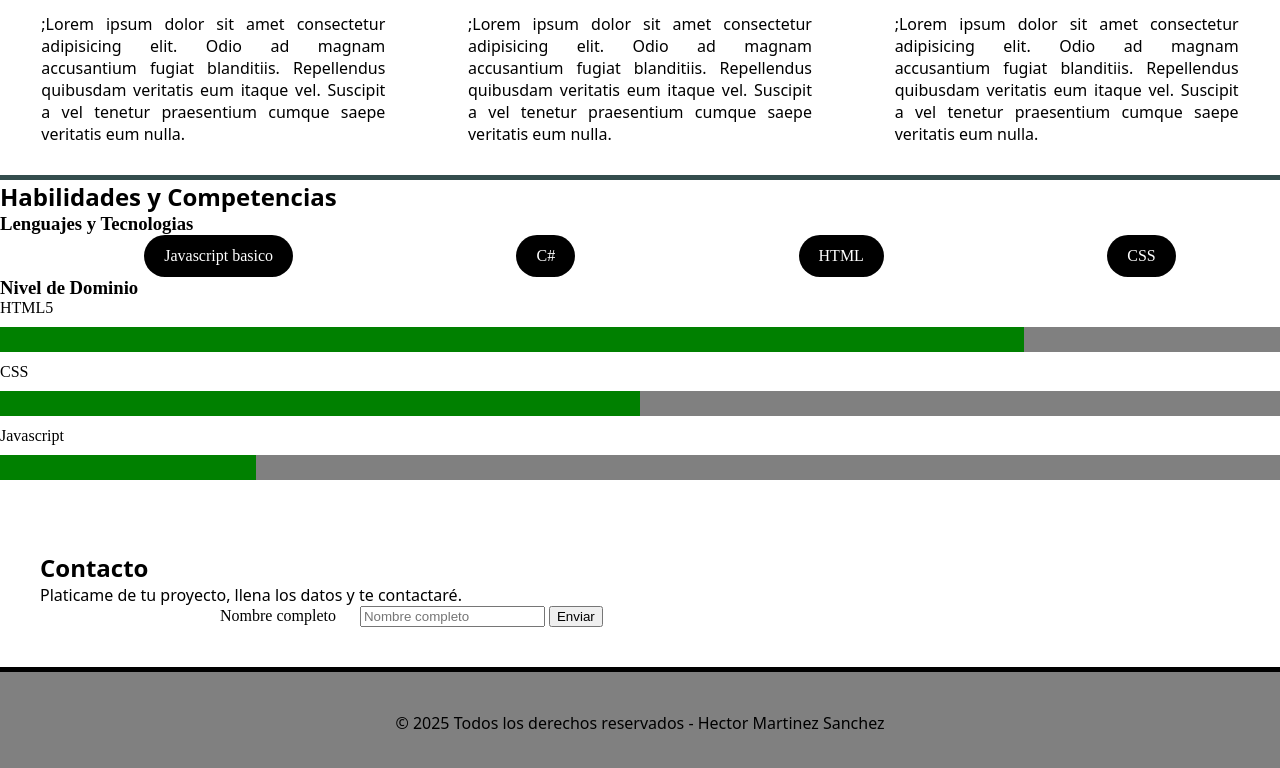
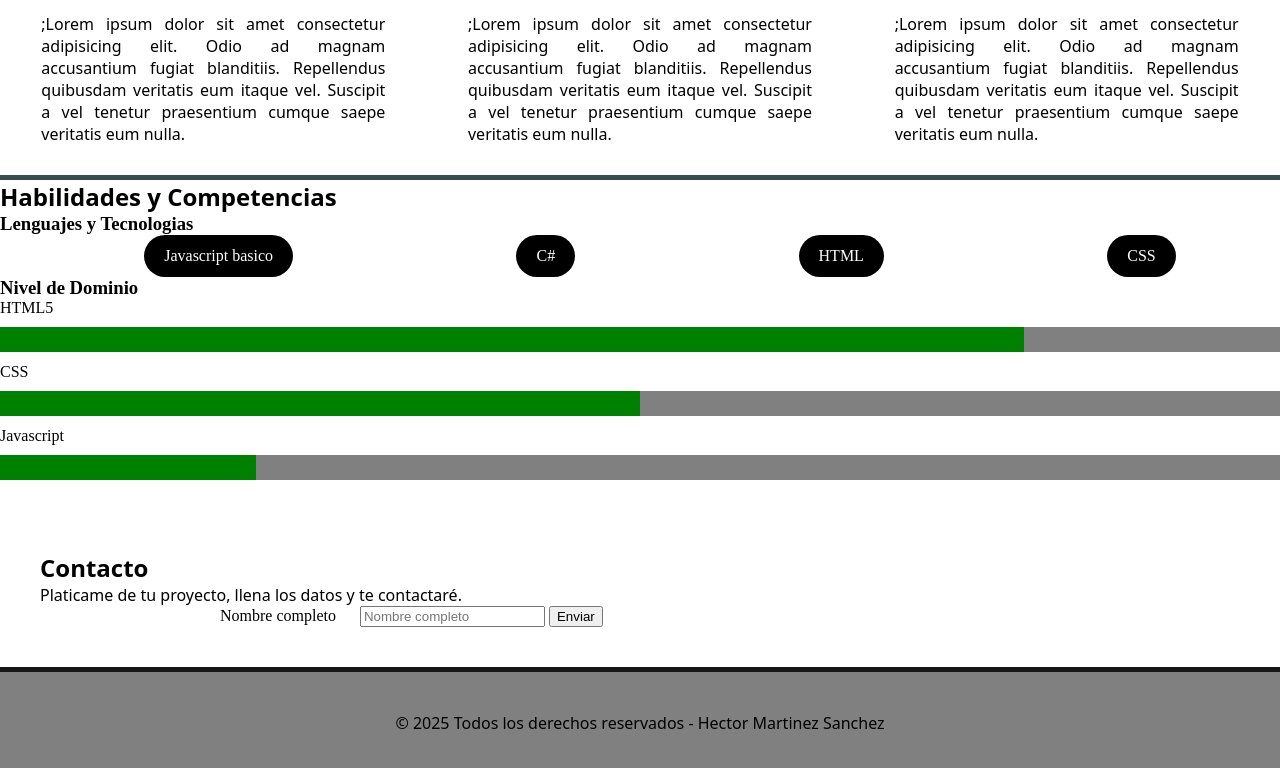
Before and after one commit to FallenRaven01/portafolio-HMartinez, a plain HTML site: page index.html in a window 1280 px wide. Shown: the part 1137-1905 px from the top of the page. Drawn offline with Linux system fonts and the light colour scheme; a web font is replaced by a local one.

Commit message:
Correccion de practica 15/10/2025

```diff
--- a/css/main.css
+++ b/css/main.css
@@ -137,5 +137,5 @@
               padding: 40px 0;
               background-color: gray;
               text-align: center;
-              border-top: solid 5px black;
+              border-top: solid 5px rgb(24, 23, 23);
             }
```
